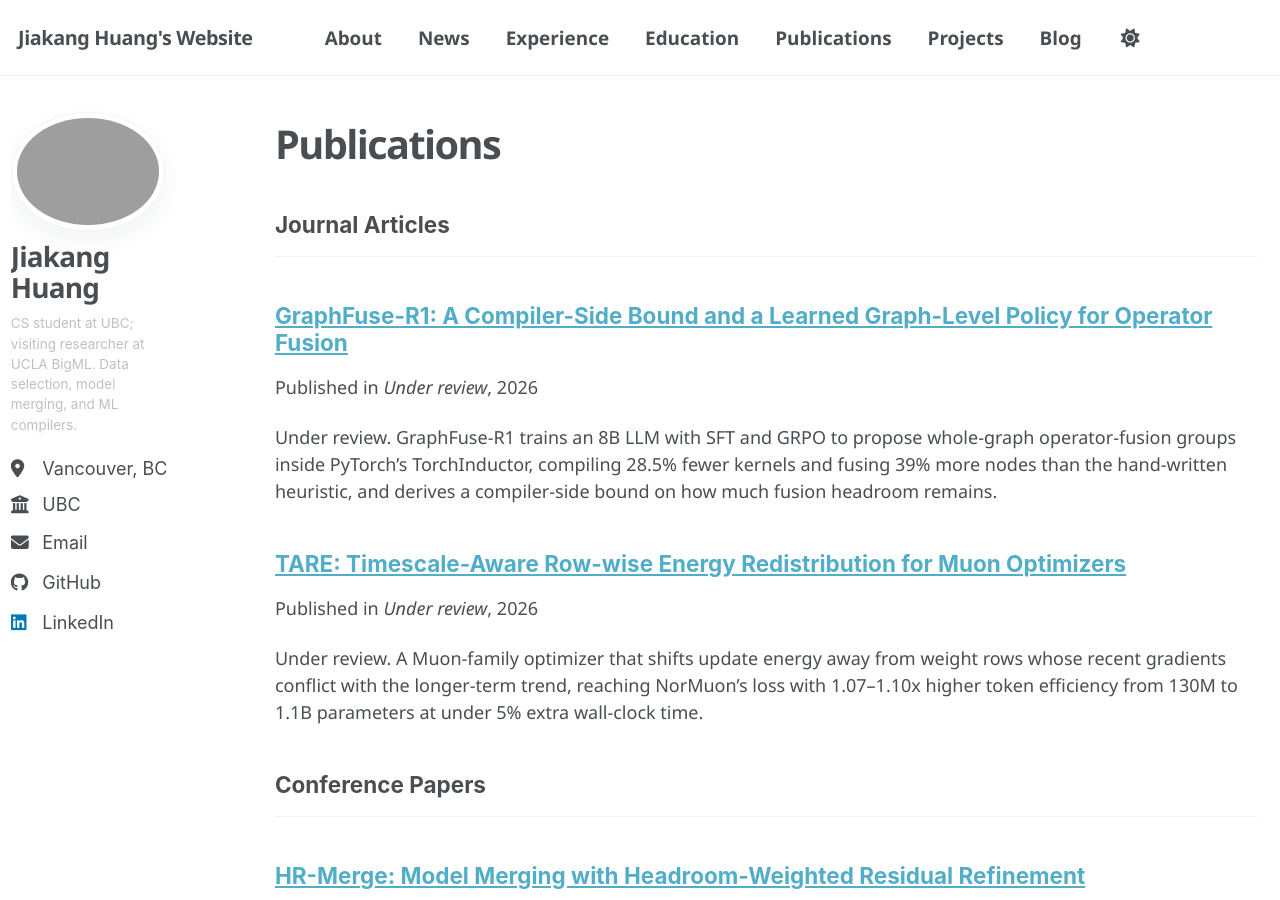
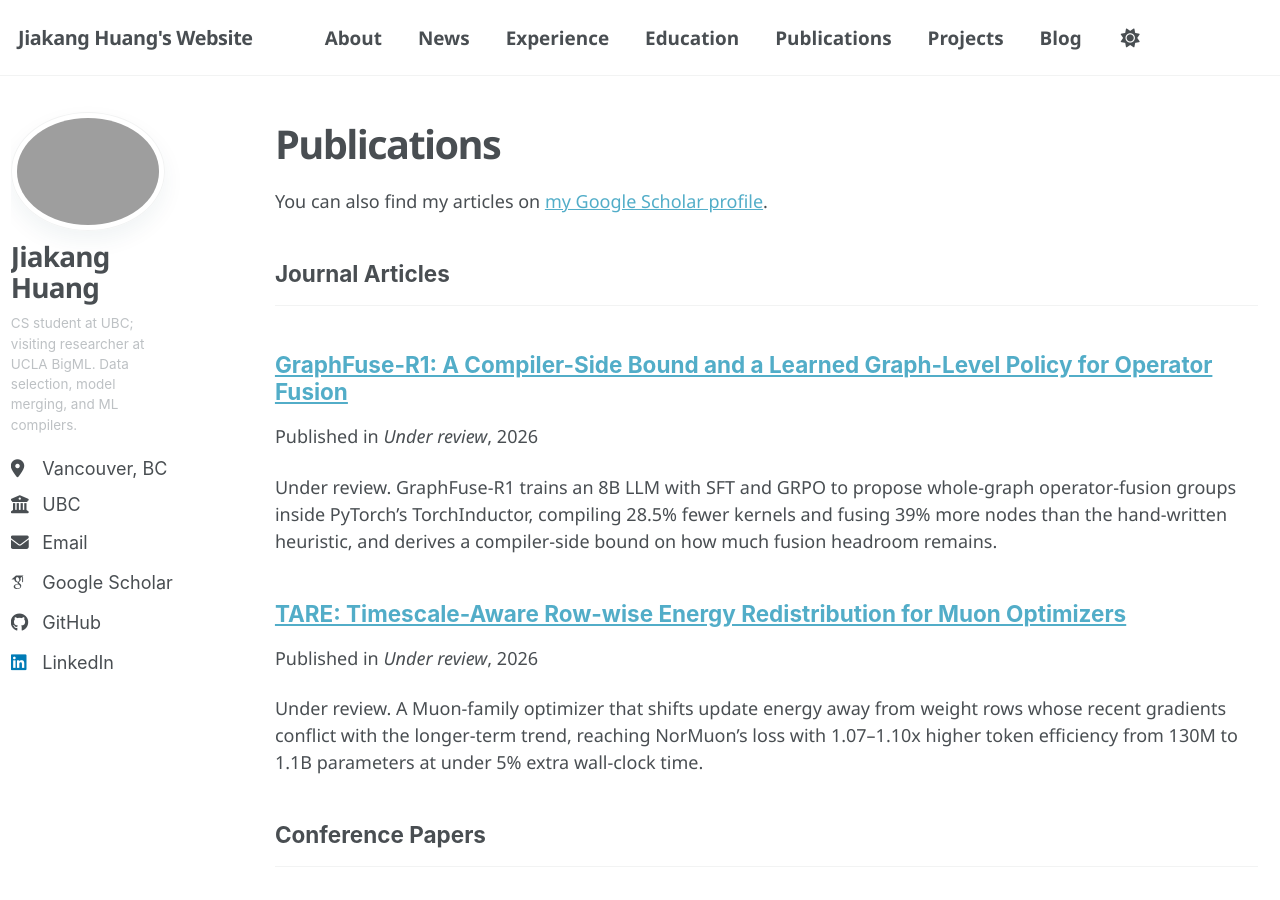
Before and after one commit to DanielHuangjiakang/danielhuangjiakang.github.io, a Jekyll site: the page built from _pages/publications.html, in a window 1280 px wide and 900 px high. Built offline with Jekyll 4.4.1, drawn with Linux system fonts in a browser that asks for light colours; some web fonts are replaced; a script bundle is joined from its source files by our own code; library files that are not in the unit come from our copies; some of the changed lines change nothing that is shown.

Commit message:
Add Google Scholar link

```diff
--- a/_config.yml
+++ b/_config.yml
@@ -35,7 +35,7 @@ author:
   # Academic websites
   academia: # URL
   arxiv: # URL - Update with the correct link to your profile
-  googlescholar:
+  googlescholar: "https://scholar.google.com/citations?user=lAfNjGgAAAAJ"
   inspire-hep: # URL
   impactstory: # URL
   orcid:
```
